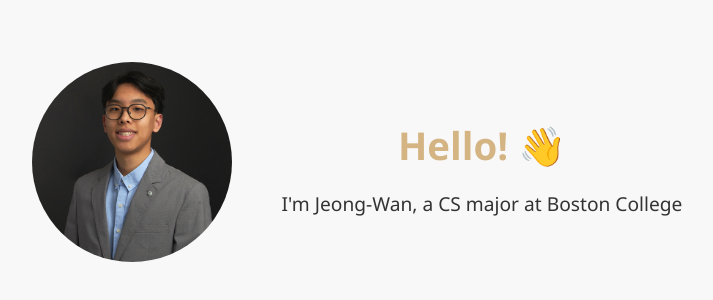
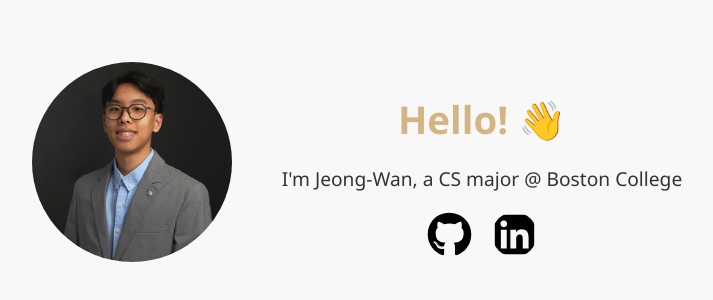
Before and after one commit to choiqz/choiqz.github.io, a React (Create React App) app: page / in a window 1280 px wide. Shown: the part 288-588 px from the top of the page, without its empty margins (283-996 px from the left). Built offline with nearby package versions, Linux system fonts and the light colour scheme.

Commit message:
add social icons

```diff
--- a/src/App.tsx
+++ b/src/App.tsx
@@ -7,7 +7,7 @@ const App: React.FC = () => {
   return (
     <div className="App">
       {/* Removed imagePath prop since it's no longer needed */}
-      <HomePage name="Jeong-Wan Choi" tagline="I'm Jeong-Wan, a CS major at Boston College" />
+      <HomePage name="Jeong-Wan Choi" tagline="I'm Jeong-Wan, a CS major @ Boston College" />
       {/* Other components like Navbar, Footer, etc. */}
     </div>
   );
--- a/src/HomePage.css
+++ b/src/HomePage.css
@@ -1,42 +1,53 @@
 
 .homepage {
+  display: flex;
+  flex-direction: row;
+  align-items: center;
+  justify-content: center;
+  min-height: 100vh;
+  background-color: #f8f8f8; /* Off-white background */
+  color: #333; /* Dark grey color for text */
+  font-family: 'Segoe UI', Tahoma, Geneva, Verdana, sans-serif;
+  padding: 50px; /* Add some padding around */
+}
+
+.profile-section {
   display: flex;
   flex-direction: column;
   align-items: center;
   justify-content: center;
-  min-height: 100vh;
-  background-color: #f8f8f8; /* Light complementary background */
-  color: #333; /* Dark grey color for text for better readability */
-  font-family: 'Segoe UI', Tahoma, Geneva, Verdana, sans-serif;
 }
 
 .profile-image {
-  width: 150px; /* Set a fixed width */
-  height: 150px; /* Set a fixed height to match the width, creating a square */
-  border-radius: 50%; /* This will make the square image appear as a circle */
-  object-fit: cover; /* This will ensure the image covers the area, cropping if necessary */
-  margin-bottom: 20px;
-  border: 3px solid #1C1C1C; /* Beige border for the image */
+  width: 200px; /* Increase the width */
+  height: 200px; /* Increase the height while keeping the same scale */
+  border-radius: 50%; /* Circular border */
+  object-fit: cover; /* Cover the area, cropping if necessary */
+  margin-right: 50px; /* Add margin to separate from the intro section */
+  border: 4px solid #d1C1C1C; /* Beige border */
 }
 
-h1 {
-  margin: 10px 0;
-  color: #B9B09F; /* Beige color for headings */
-  font-size: 2.5em;
+.intro-section {
+  max-width: 600px; /* Max width for the intro section */
+  font-size: 1.2em; /* Increase the font size for the intro text */
 }
 
-.tagline {
-  font-size: 1.2em;
-  color: #B9B09F; /* Beige color for tagline to match headings*/
-  margin-bottom: 50px;
+.intro-section h2 {
+  font-size: 2em; /* Larger text for the 'Hello!' header */
+  color: #d4b483; /* Beige color */
+  margin-bottom: 0.5em; /* Margin bottom for spacing */
 }
 
-@media (prefers-color-scheme: dark) {
-  .homepage {
-    background-color: #121212; /* Dark mode background */
-    color: #ffffff; /* White text color for dark mode */
-  }
-  .tagline, .profile-image {
-    border-color: #ccc; /* Lighter border color for dark mode */
-  }
+.social-icons {
+	display: flex;
+	justify-content: center;
+	align-items: center;
+	margin-top: 20px;
 }
+
+.social-icon {
+	width: 45px;
+	height: 45px;
+	border-radius: 50%;
+	margin: 0 10px;
+}
--- a/src/HomePage.tsx
+++ b/src/HomePage.tsx
@@ -1,6 +1,6 @@
 
 import React from 'react';
-import './HomePageStyling.css';
+import './HomePage.css';
 
 interface HomePageProps {
   name: string;
@@ -16,6 +16,14 @@ const HomePage: React.FC<HomePageProps> = ({ name, tagline }) => {
       <div className="intro-section">
         <h2>Hello! 👋</h2>
         <p>{tagline}</p>
+		<div className="social-icons">
+          <a href="https://github.com/choiqz" target="_blank" rel="noopener noreferrer">
+			<img src={process.env.PUBLIC_URL + '/github.svg'} alt="GitHub" className="social-icon" />
+          </a>
+          <a href="https://linkedin.com/in/jeongwan-choi" target="_blank" rel="noopener noreferrer">
+			<img src={process.env.PUBLIC_URL + '/linkedin.svg'} alt="LinkedIn" className="social-icon" />
+          </a>
+        </div>
       </div>
     </div>
   );
--- a/src/HomePageStyling.css
+++ /dev/null
@@ -1,39 +0,0 @@
-
-.homepage {
-  display: flex;
-  flex-direction: row;
-  align-items: center;
-  justify-content: center;
-  min-height: 100vh;
-  background-color: #f8f8f8; /* Off-white background */
-  color: #333; /* Dark grey color for text */
-  font-family: 'Segoe UI', Tahoma, Geneva, Verdana, sans-serif;
-  padding: 50px; /* Add some padding around */
-}
-
-.profile-section {
-  display: flex;
-  flex-direction: column;
-  align-items: center;
-  justify-content: center;
-}
-
-.profile-image {
-  width: 200px; /* Increase the width */
-  height: 200px; /* Increase the height while keeping the same scale */
-  border-radius: 50%; /* Circular border */
-  object-fit: cover; /* Cover the area, cropping if necessary */
-  margin-right: 50px; /* Add margin to separate from the intro section */
-  border: 4px solid #d1C1C1C; /* Beige border */
-}
-
-.intro-section {
-  max-width: 600px; /* Max width for the intro section */
-  font-size: 1.2em; /* Increase the font size for the intro text */
-}
-
-.intro-section h2 {
-  font-size: 2em; /* Larger text for the 'Hello!' header */
-  color: #d4b483; /* Beige color */
-  margin-bottom: 0.5em; /* Margin bottom for spacing */
-}
```
Also changed, not shown: public/github.svg (added), public/linkedin.svg (added).
